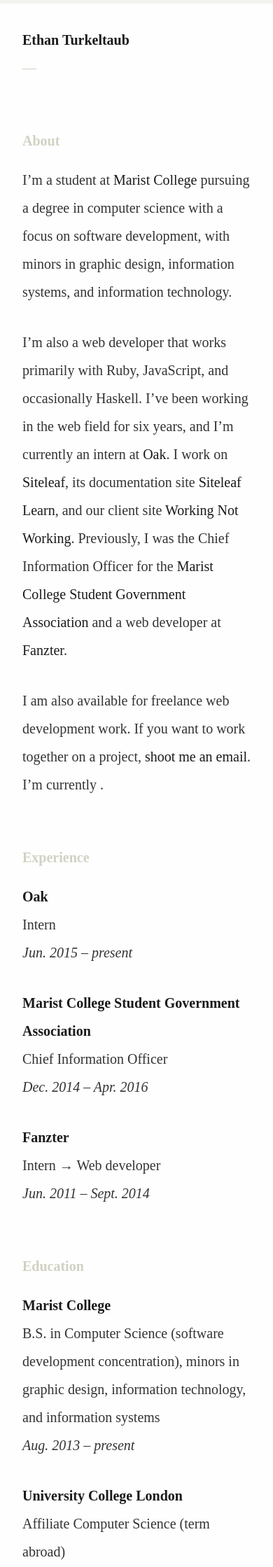
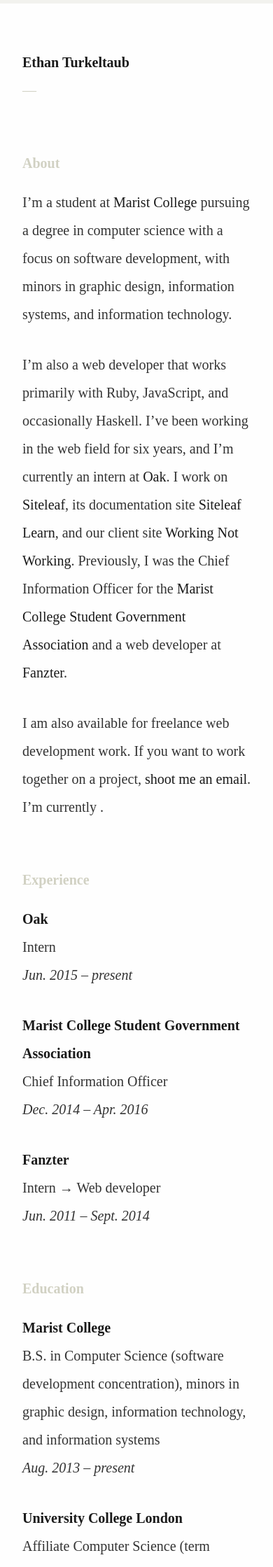
Before and after one commit to ethnt/ethnt.me, a Jekyll site: the page built from information.markdown, in a window 390 px wide. Shown: the top 2239 px of the page at 70% size. Built offline with Jekyll 4.4.1, drawn with Linux system fonts in a browser that asks for light colours.

Commit message:
fix awkward header padding on mobile.

```diff
--- a/_sass/_header.sass
+++ b/_sass/_header.sass
@@ -5,7 +5,7 @@
   padding-top: rhythm(3)
 
   @media (max-width: $breakpoint)
-    padding-top: rhythm(1)
+    padding-top: rhythm(2)
 
   &:after
     color: $color-grey
```
